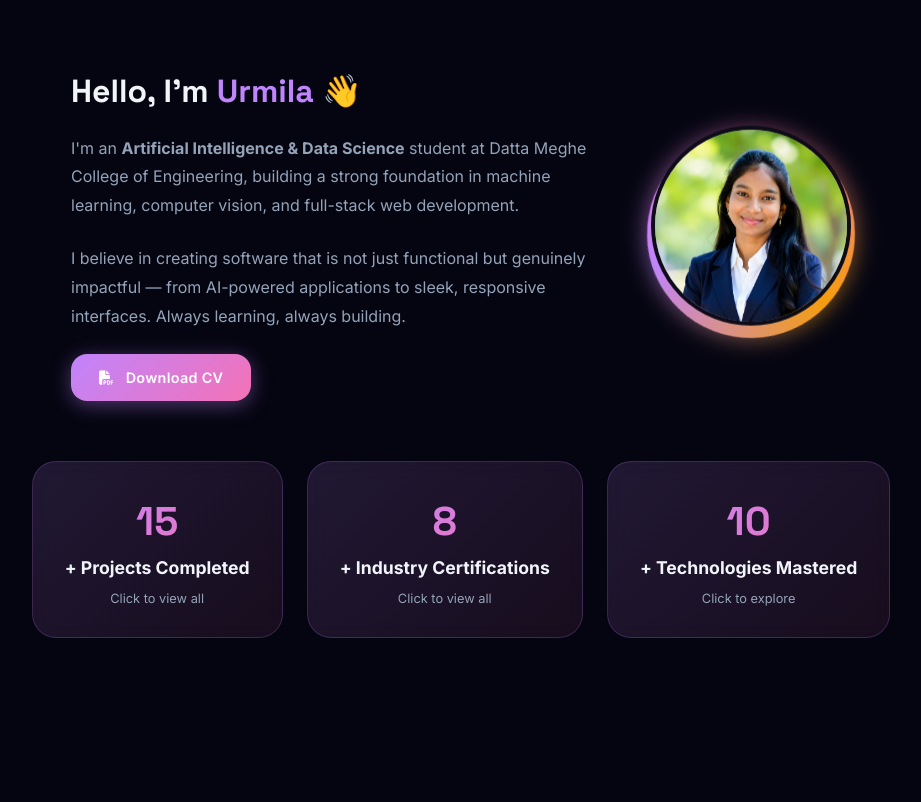
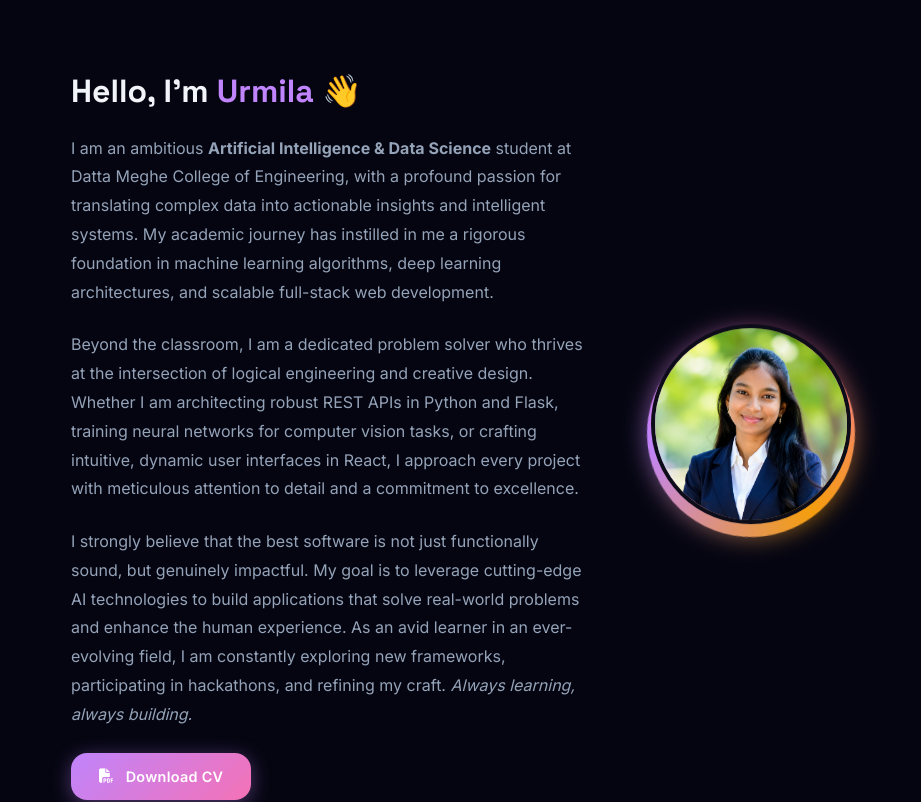
Before and after one commit to Urmila1945/Portfolio, a React (Vite) app in the folder frontend/: page /portfolio in a window 1280 px wide. Shown: the part 1043-1845 px from the top of the page, without its empty margins (179-1100 px from the left). Built offline with nearby package versions, Linux system fonts and the light colour scheme.

Commit message:
Expand and improve About Me section with professional language

```diff
--- a/frontend/src/pages/Home.jsx
+++ b/frontend/src/pages/Home.jsx
@@ -153,13 +153,13 @@ function Home() {
           <div className="about-text reveal-left">
             <h3>Hello, I'm <span>Urmila</span> 👋</h3>
             <p>
-              I'm an <strong>Artificial Intelligence &amp; Data Science</strong> student at Datta Meghe College of Engineering,
-              building a strong foundation in machine learning, computer vision, and full-stack web development.
+              I am an ambitious <strong>Artificial Intelligence &amp; Data Science</strong> student at Datta Meghe College of Engineering, with a profound passion for translating complex data into actionable insights and intelligent systems. My academic journey has instilled in me a rigorous foundation in machine learning algorithms, deep learning architectures, and scalable full-stack web development.
             </p>
             <p>
-              I believe in creating software that is not just functional but genuinely impactful —
-              from AI-powered applications to sleek, responsive interfaces.
-              Always learning, always building.
+              Beyond the classroom, I am a dedicated problem solver who thrives at the intersection of logical engineering and creative design. Whether I am architecting robust REST APIs in Python and Flask, training neural networks for computer vision tasks, or crafting intuitive, dynamic user interfaces in React, I approach every project with meticulous attention to detail and a commitment to excellence.
+            </p>
+            <p>
+              I strongly believe that the best software is not just functionally sound, but genuinely impactful. My goal is to leverage cutting-edge AI technologies to build applications that solve real-world problems and enhance the human experience. As an avid learner in an ever-evolving field, I am constantly exploring new frameworks, participating in hackathons, and refining my craft. <em>Always learning, always building.</em>
             </p>
             <a href="/resume" download className="btn glow-btn">
               <i className="fas fa-file-pdf"></i> &nbsp;Download CV
```
